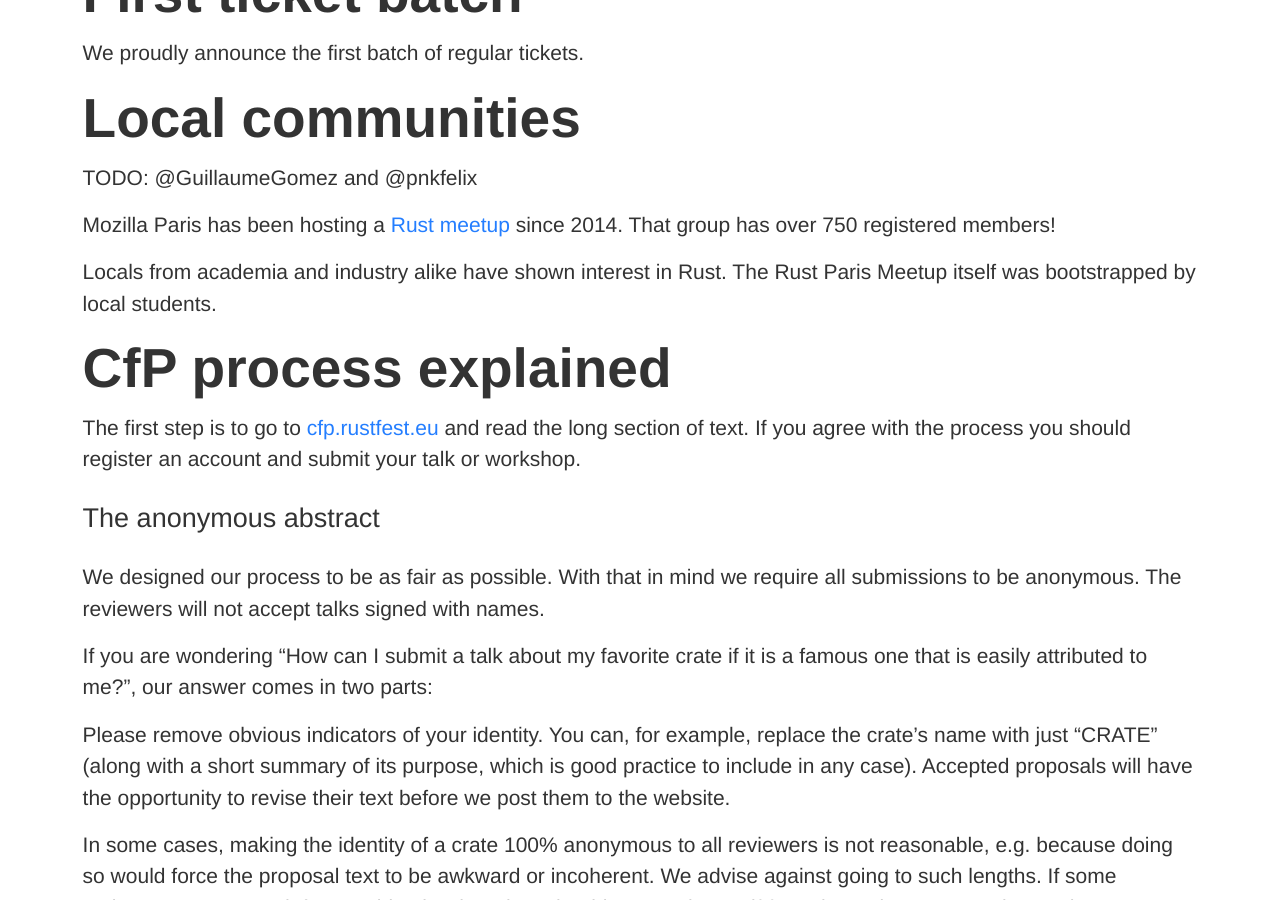
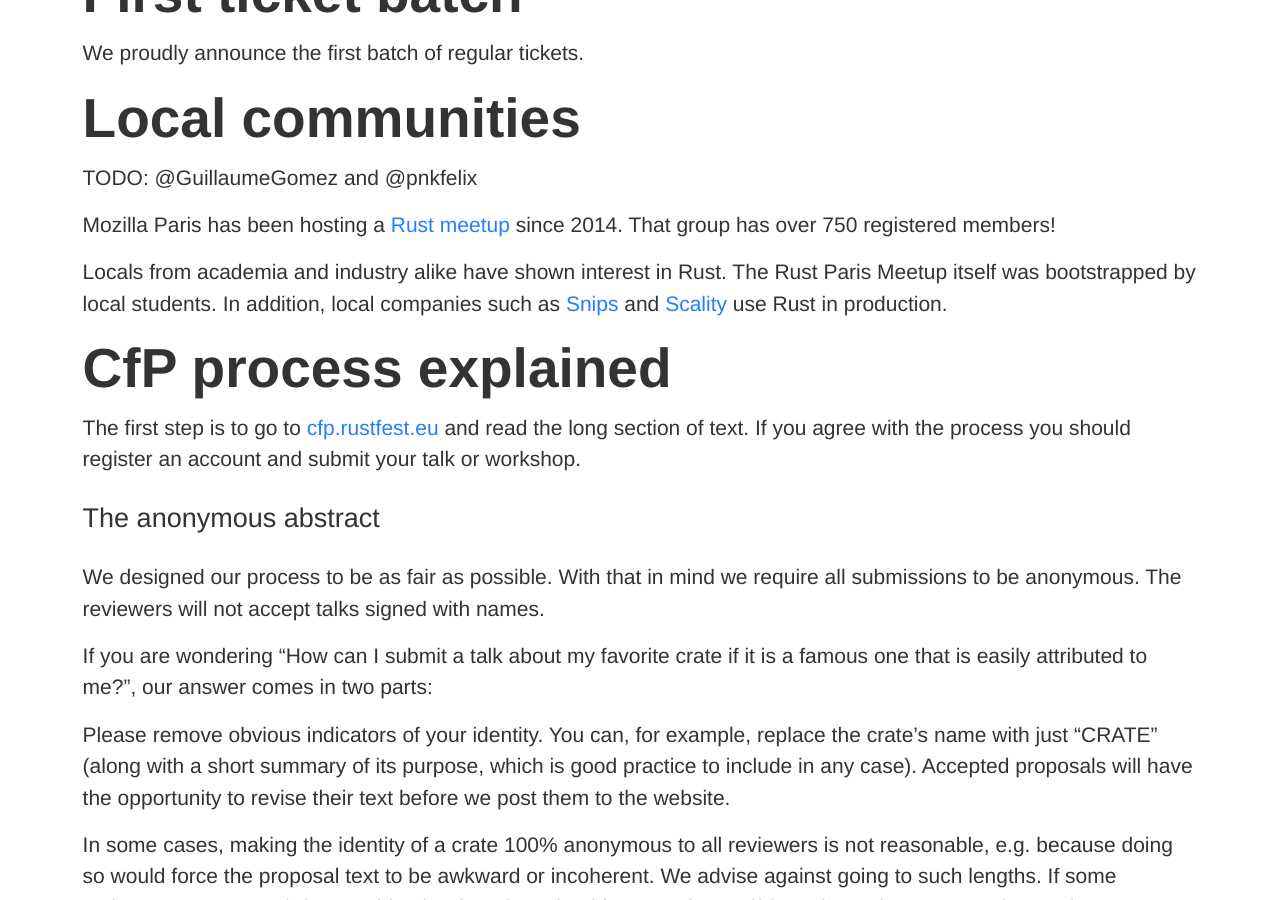
Before and after one commit to RustFestEU/blog.rustfest.eu, a Jekyll site: the page built from _posts/2018-03-02-this-week-in-rustfest-1-anonymouse-abstract-first-batch-locals.md, in a window 1280 px wide and 900 px high, scrolled down 495 px. Built offline with Jekyll 4.4.1, drawn with Linux system fonts in a browser that asks for light colours.

Commit message:
mention snips and scality as industrial users located in paris.

```diff
--- a/_posts/2018-03-02-this-week-in-rustfest-1-anonymouse-abstract-first-batch-locals.md
+++ b/_posts/2018-03-02-this-week-in-rustfest-1-anonymouse-abstract-first-batch-locals.md
@@ -23,6 +23,8 @@
 
 Locals from academia and industry alike have shown interest in Rust.
 The Rust Paris Meetup itself was bootstrapped by local students.
+In addition, local companies such as [Snips](https://snips.ai/) and
+[Scality](https://www.scality.com/) use Rust in production.
 
 # CfP process explained
 
```
